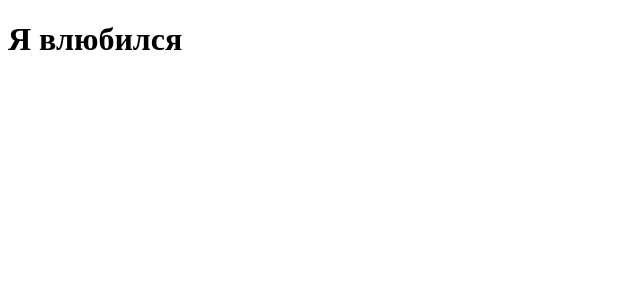
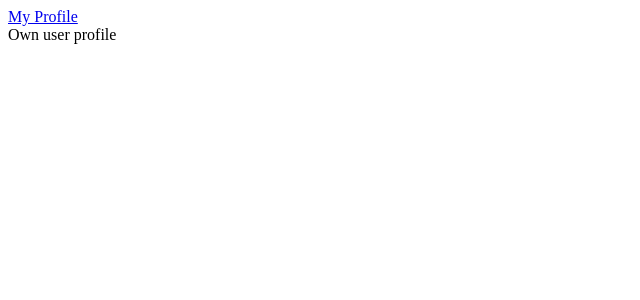
Before and after one commit to sashulinator/auth-client, a React app: page /users/me in a window 1280 px wide. Shown: the top 300 px of the page, without its empty margins (0-640 px from the left). Built offline with nearby package versions, Linux system fonts and the light colour scheme.

Commit message:
add routing

```diff
--- a/src/index.tsx
+++ b/src/index.tsx
@@ -1,11 +1,8 @@
 import ReactDOM from 'react-dom'
+import { LayerRoutes } from './layer-routes'
 
 export const App = () => {
-  return (
-    <>
-      <h1>Я влюбился</h1>
-    </>
-  )
+  return <LayerRoutes />
 }
 
 ReactDOM.render(<App />, document.getElementById('root'))
--- /dev/null
+++ b/src/layer-routes.tsx
@@ -0,0 +1,15 @@
+import { FC } from 'react'
+import { BrowserRouter, Routes, Route } from 'react-router-dom'
+import Login from './pages/login'
+import Users from './pages/users'
+
+export const LayerRoutes: FC = () => {
+  return (
+    <BrowserRouter>
+      <Routes>
+        <Route path="/" element={<Login />} />
+        <Route path="users/*" element={<Users />} />
+      </Routes>
+    </BrowserRouter>
+  )
+}
--- /dev/null
+++ b/src/pages/login/index.tsx
@@ -0,0 +1,18 @@
+import { FC } from 'react'
+import cx from 'clsx'
+import { Link } from 'react-router-dom'
+
+type LoginProps = {
+  className?: string
+}
+
+const Login: FC<LoginProps> = ({ className }): JSX.Element => {
+  return (
+    <div className={cx('Login', className)}>
+      Login
+      <Link to="/users/me">Users</Link>
+    </div>
+  )
+}
+
+export default Login
--- /dev/null
+++ b/src/pages/users/index.tsx
@@ -0,0 +1,24 @@
+import { FC } from 'react'
+import { Routes, Route, Link } from 'react-router-dom'
+import cx from 'clsx'
+
+type UsersProps = {
+  className?: string
+}
+
+const Users: FC<UsersProps> = ({ className }): JSX.Element => {
+  return (
+    <div className={cx('Users', className)}>
+      <nav>
+        <Link to="me">My Profile</Link>
+      </nav>
+
+      <Routes>
+        <Route path=":id" element={<div>User Profile</div>} />
+        <Route path="me" element={<div>Own user profile</div>} />
+      </Routes>
+    </div>
+  )
+}
+
+export default Users
```
